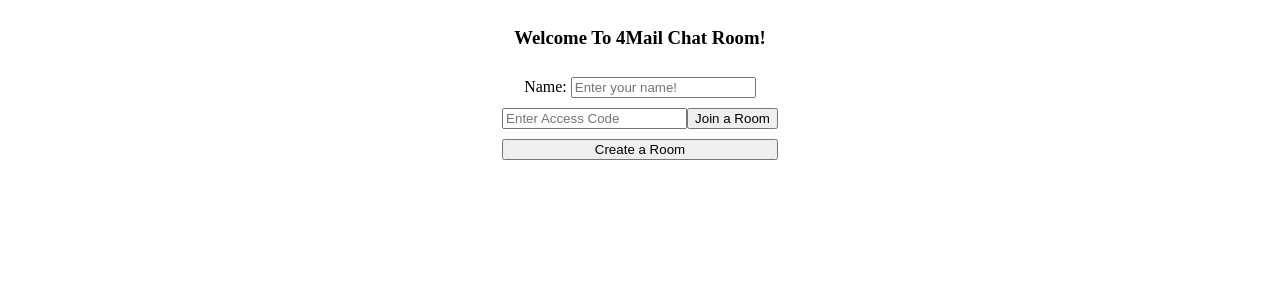
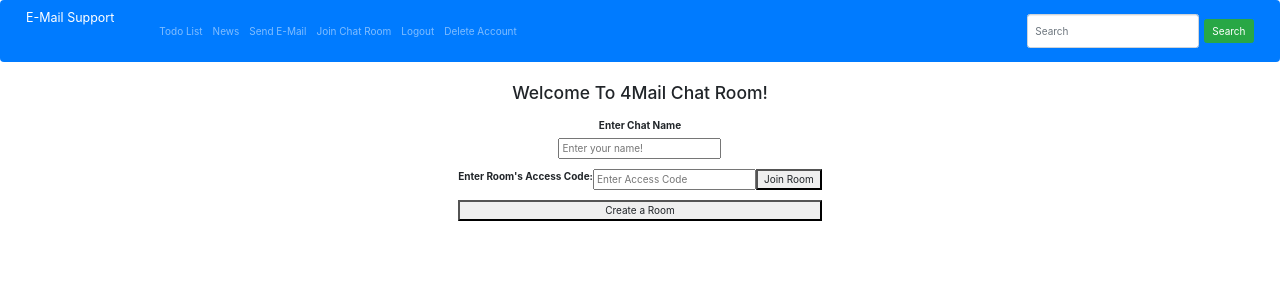
Before and after one commit to mikieyx/4Mail, a Flask app: page /chat in a window 1280 px wide. Shown: the top 300 px of the page. Run offline with Flask 3, Linux system fonts and the light colour scheme; a user stored in the database is signed in; some libraries are stand-ins or nearby versions.

Commit message:
Fixing how the page of Sending Email and Chat Room render correctly

```diff
--- a/app/templates/chat.html
+++ b/app/templates/chat.html
@@ -1,9 +1,11 @@
-{% extends 'chat_base.html' %} {% block content %}
+{% extends 'chat_base.html' %}
 
-<form method="post" class="buttons">
-  <h3>Welcome To 4Mail Chat Room!</h3>
+{% block content_chat %}
+
+  <form method="post" class="buttons" align="center">
+    <h3> Welcome To 4Mail Chat Room! </h3>
     <div>
-    <label>Name:</label>
+      <label> Enter Chat Name </label> <br>
       <input
         type="text"
         placeholder="Enter your name!"
@@ -12,8 +14,10 @@
       />
     </div>
     <div class="join">
+      <label> Enter Room's Access Code: </label>
       <input type="text" placeholder="Enter Access Code" name="code" value="{{code}}" />
-    <button type="submit" name="join">Join a Room</button>
+      <hr>
+      <button type="submit" name="join">Join Room</button>
     </div>
     <button type="submit" name="create" class="create-btn">Create a Room</button>
     {% if error %}
--- a/app/templates/chat_base.html
+++ b/app/templates/chat_base.html
@@ -1,4 +1,7 @@
-<!DOCTYPE html>
+{% extends "base.html"%}
+
+{% block content %}
+
   <html lang="en">
     <head>
       <meta charset="UTF-8" />
@@ -83,6 +86,8 @@
       </style>
     </head>
     <body>
-    <div class="content">{% block content %} {% endblock %}</div>
+      <div class="content">{% block content_chat %} {% endblock %}</div>
     </body>
   </html>
+
+{% endblock %}
--- a/app/templates/todo.html
+++ b/app/templates/todo.html
@@ -7,8 +7,8 @@
     </div>
 </div>
 <div class="row">
-    <div class="col-md-6">
-        <form method="POST" action="{{ url_for('add_task') }}">
+    <div class="col-md-12">
+        <form method="POST" action="{{ url_for('add_task') }}" align="center">
             <div class="form-group">
                 <label for="title">Title:</label>
                 <input type="text" class="form-control" id="name" name="name" required>
```
Also changed, not shown: app/templates/Email.html (+10 -3 lines), app/templates/room.html (+7 -2 lines). Lines whose indentation alone changed are shown as unchanged.
